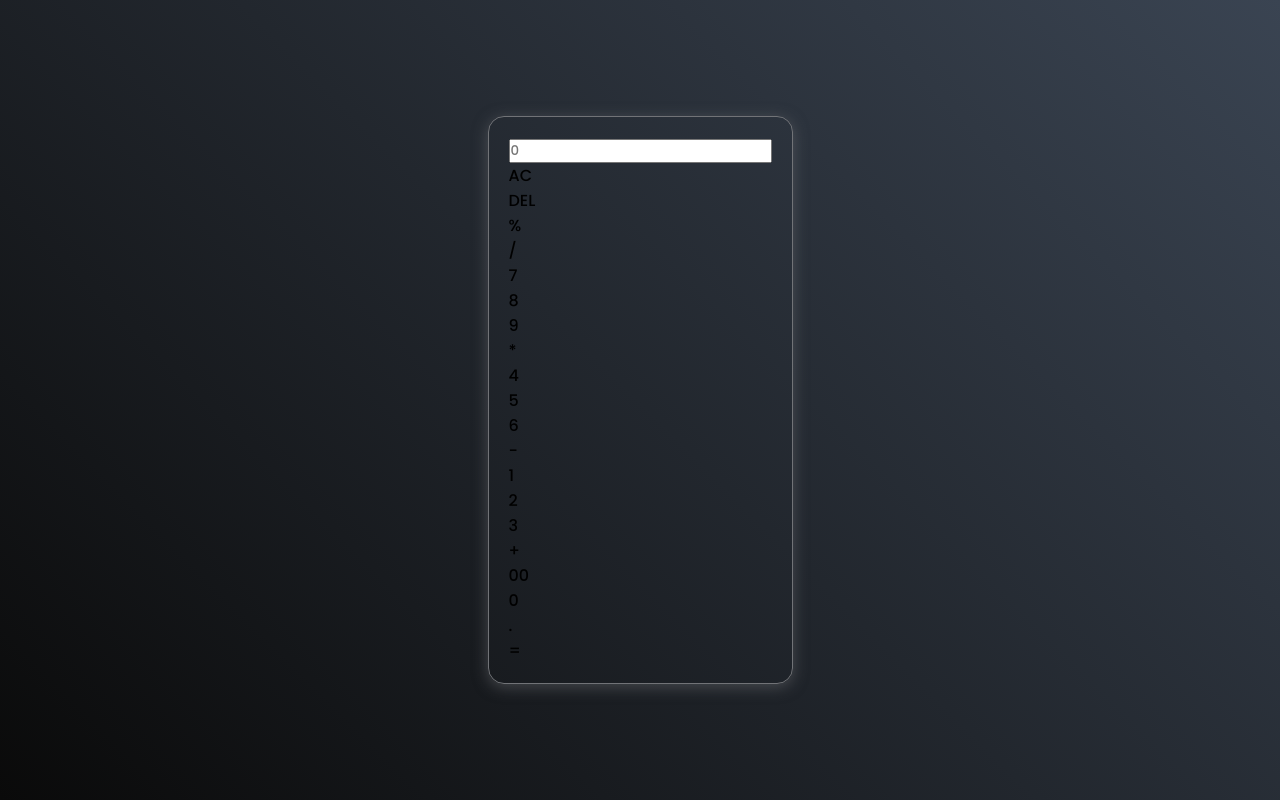
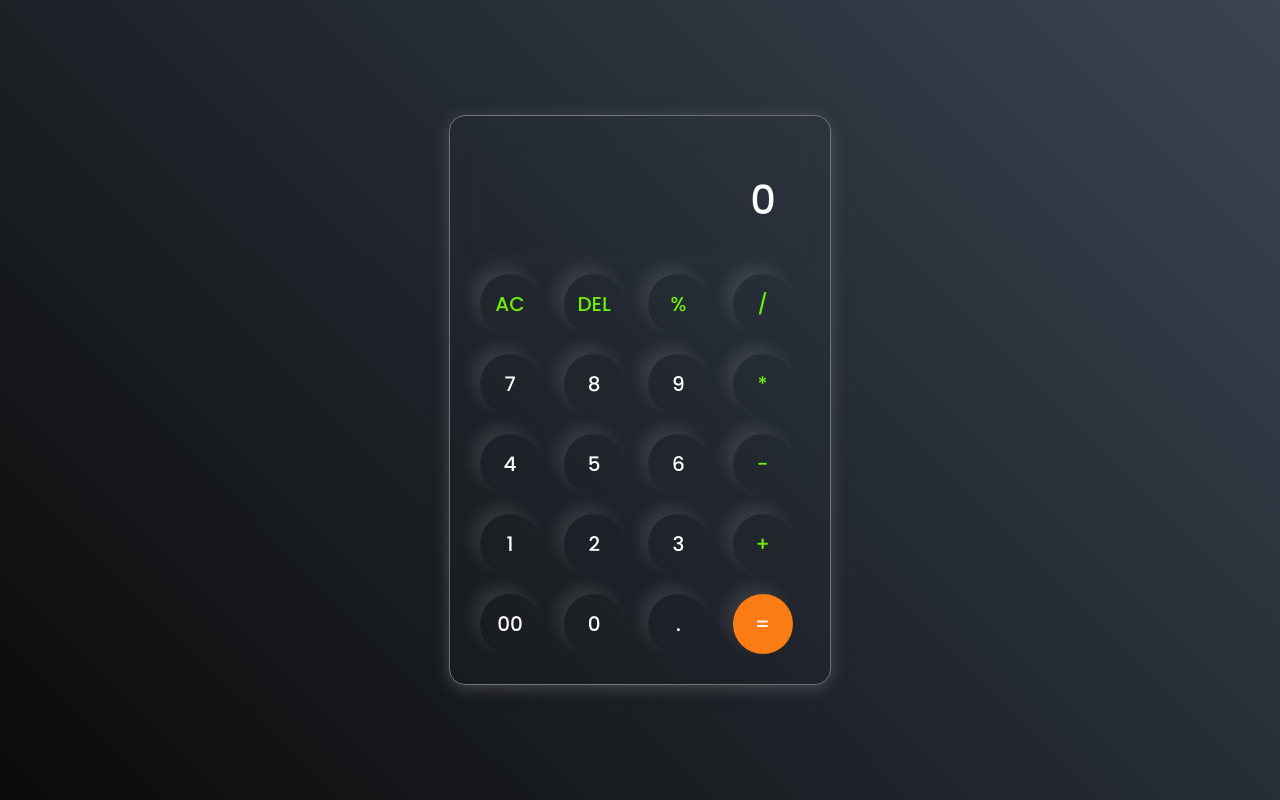
Before and after one commit to AnantTirupati/CODSOFT, a plain HTML site: page Cal-c (calculator)/cal-c.html in a window 1280 px wide. Drawn offline with Linux system fonts and the light colour scheme.

Commit message:
css updates

```diff
--- a/Cal-c (calculator)/cal-c.css
+++ b/Cal-c (calculator)/cal-c.css
@@ -6,10 +6,12 @@
     box-sizing: border-box;
     font-family: 'Poppins', sans-serif;;
 }
+
 body{
     width: 100%;
     height: 100vh;
     display: flex;
+    flex-direction: column;
     justify-content: center;
     align-items: center;
     background: linear-gradient(45deg, #0a0a0a, #3a4452);
@@ -22,5 +24,35 @@ body{
     box-shadow: 0px 3px 15px rgba(113, 115, 119, 0.5);
 }
 input{
-
+    width: 320px;
+    border: none;
+    padding: 24px;
+    margin: 10px;
+    background: transparent;
+    box-shadow: 0px 3px 15px rgba(84, 84, 84, 0.1);
+    font-size: 40px;
+    text-align: right;
+    cursor: pointer;
+    color: #ffffff;
 }
+input::placeholder{
+    color: #ffffff;
+}
+button{
+    border: none;
+    width: 60px;
+    height: 60px;
+    margin: 10px;
+    border-radius: 50%;
+    background: transparent;
+    color: #ffffff;
+    font-size: 20px;
+    box-shadow: -8px -8px 15px rgba(255, 255, 255, 0.1);
+    cursor: pointer;
+}
+.equalBtn{
+    background-color: #fb7c14;
+}
+.operator{
+    color: #6dee0a;
+}
--- a/Cal-c (calculator)/cal-c.html
+++ b/Cal-c (calculator)/cal-c.html
@@ -9,36 +9,36 @@
 <body>
     <div class="container">
         <div class="calculator">
-            <input type="text" placeholder="0" name="" id="inputBox">
+            <input type="text"  id="inputBox" placeholder="0">
             <div>
-                <div class="button operator">AC</div>
-                <div class="button operator">DEL</div>
-                <div class="button operator">%</div>
-                <div class="button operator">/</div>
+                <button class="button operator">AC</button>
+                <button class="button operator">DEL</button>
+                <button class="button operator">%</button>
+                <button class="button operator">/</button>
             </div>
             <div>
-                <div class="button">7</div>
-                <div class="button">8</div>
-                <div class="button">9</div>
-                <div class="button operator">*</div>
+                <button class="button">7</button>
+                <button class="button">8</button>
+                <button class="button">9</button>
+                <button class="button operator">*</button>
             </div>
             <div>
-                <div class="button">4</div>
-                <div class="button">5</div>
-                <div class="button">6</div>
-                <div class="button operator">-</div>
+                <button class="button">4</button>
+                <button class="button">5</button>
+                <button class="button">6</button>
+                <button class="button operator">-</button>
             </div>
             <div>
-                <div class="button">1</div>
-                <div class="button">2</div>
-                <div class="button">3</div>
-                <div class="button operator">+</div>
+                <button class="button">1</button>
+                <button class="button">2</button>
+                <button class="button">3</button>
+                <button class="button operator">+</button>
             </div>
             <div>
-                <div class="button">00</div>
-                <div class="button">0</div>
-                <div class="button">.</div>
-                <div class="button equalBtn">=</div>
+                <button class="button">00</button>
+                <button class="button">0</button>
+                <button class="button">.</button>
+                <button class="button equalBtn">=</button>
             </div>
         </div>
     </div>
```
